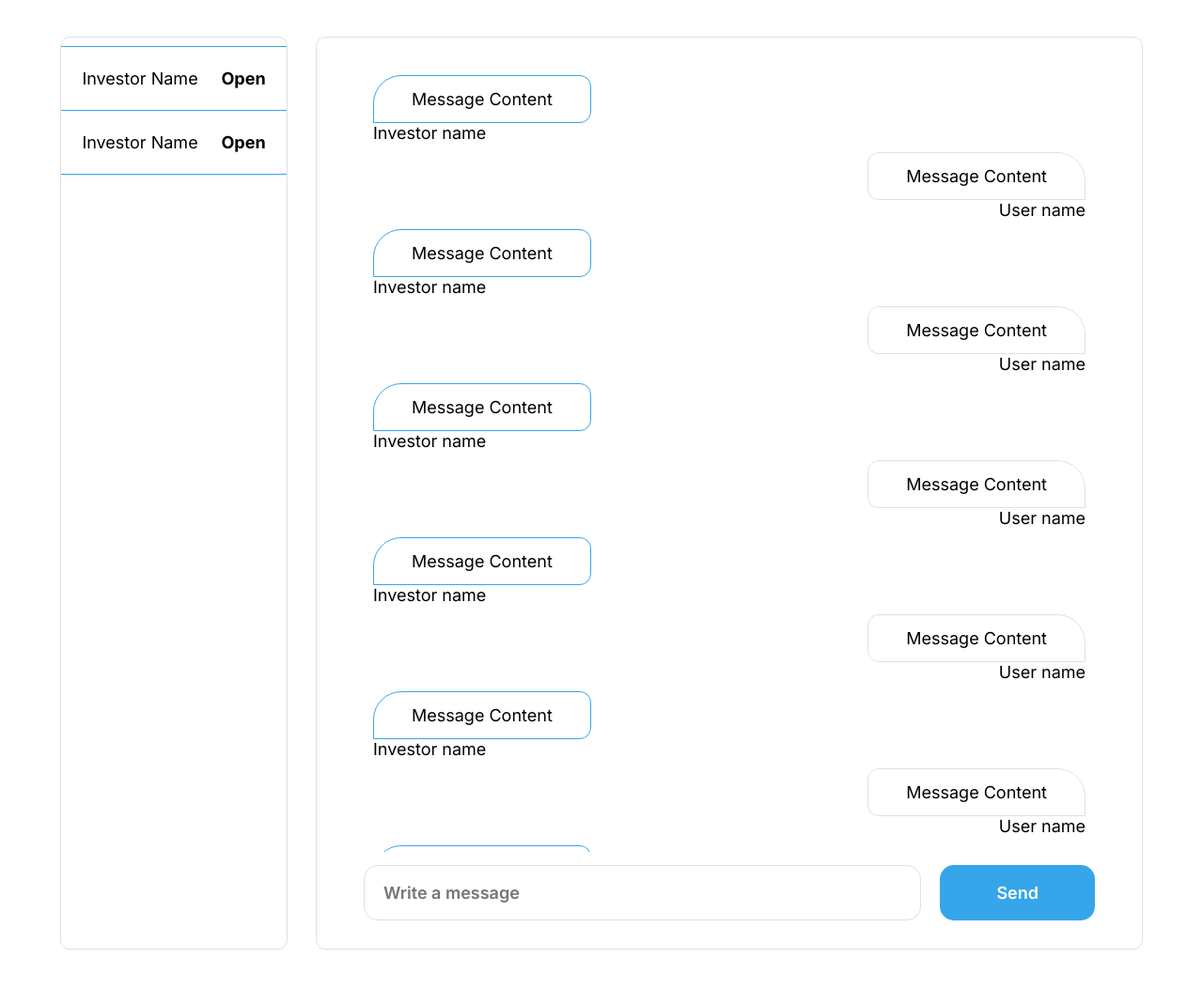
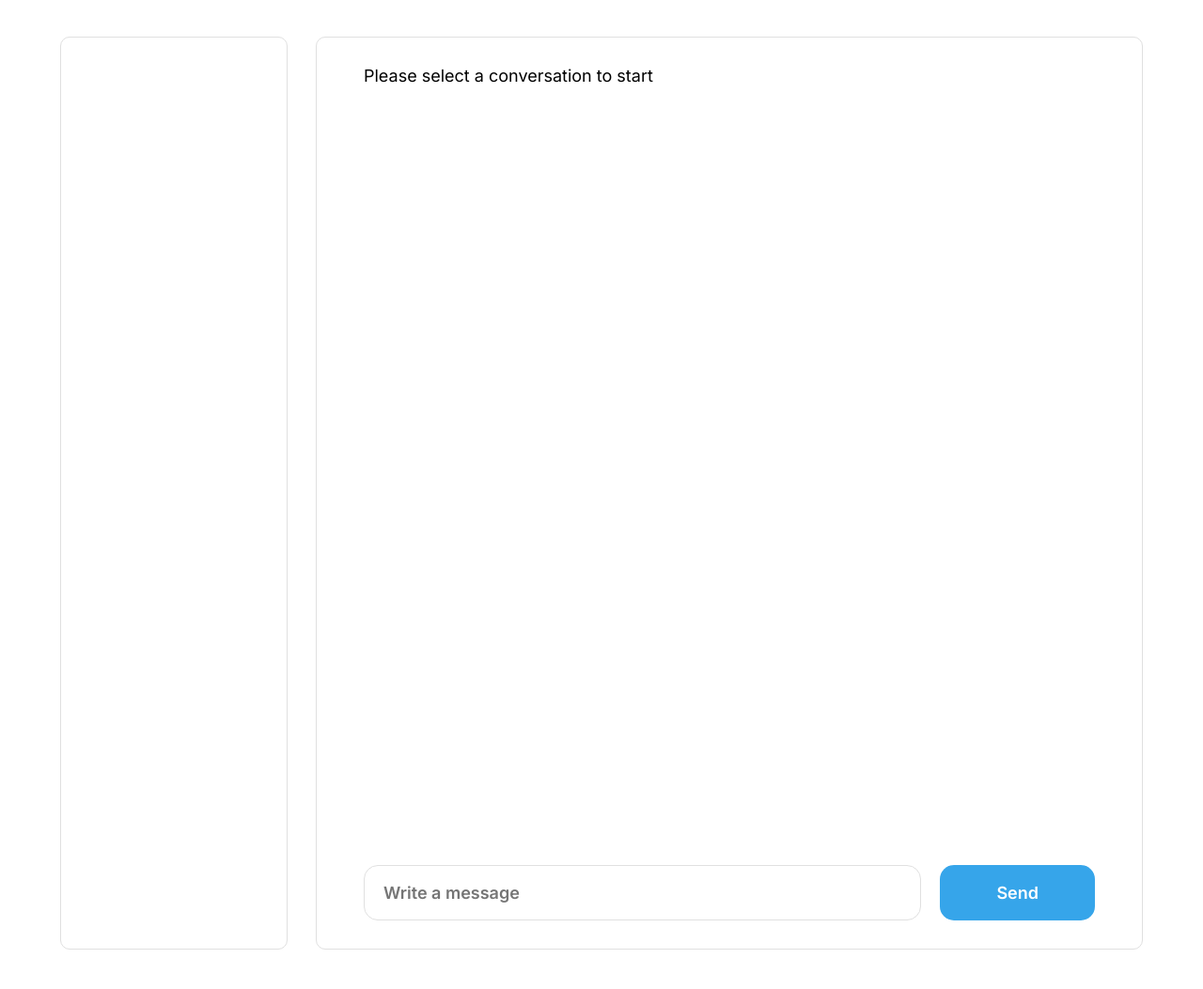
Before and after one commit to SamiAbar30/GoInvest, a Flask app: page /inbox in a window 1280 px wide. Shown: the part 95-1148 px from the top of the page at 94% size. Run offline with Flask 3, Linux system fonts and the light colour scheme; a user stored in the database is signed in.

Commit message:
implementing the messaging functionality

```diff
--- a/app.py
+++ b/app.py
@@ -79,6 +79,34 @@ class TagCategory(Base):
     name = Column(String, unique=True)
 
     tags = relationship("Tag", back_populates="category")
+
+class Conversation(Base):
+    __tablename__ = "conversations"
+    id = Column(Integer, primary_key=True)
+
+    user1_id = Column(Integer, ForeignKey("users.id"))
+    user2_id = Column(Integer, ForeignKey("users.id"))
+
+    user1 = relationship("User", foreign_keys=[user1_id])
+    user2 = relationship("User", foreign_keys=[user2_id])
+
+    messages = relationship("Message", back_populates="conversation", cascade="all, delete")
+
+
+class Message(Base):
+    __tablename__ = "messages"
+    id = Column(Integer, primary_key=True)
+
+    content = Column(String)
+    timestamp = Column(DateTime, default=datetime.utcnow)
+
+    sender_id = Column(Integer, ForeignKey("users.id"))
+    receiver_id = Column(Integer, ForeignKey("users.id"))
+    conversation_id = Column(Integer, ForeignKey("conversations.id"))
+
+    sender = relationship("User", foreign_keys=[sender_id])
+    receiver = relationship("User", foreign_keys=[receiver_id])
+    conversation = relationship("Conversation", back_populates="messages")
 
 def time_ago(date):
     if isinstance(date, str):
@@ -248,6 +276,78 @@ def dashboard():
     return render_template("home.html", user=current_user, posts=posts, pages="home")
 
 
+@app.route("/message/send/<int:receiver_id>", methods=["POST"])
+@login_required
+def create_conversation_and_send_message(receiver_id):
+    data = request.json
+    content = data.get("content", "").strip()
+
+    receiver = db.query(User).filter_by(id=receiver_id).first()
+    if not receiver:
+        return {"error": "Receiver not found"}, 404
+
+    conv = (
+        db.query(Conversation)
+        .filter(
+            ((Conversation.user1_id == current_user.id) & (Conversation.user2_id == receiver_id)) |
+            ((Conversation.user1_id == receiver_id) & (Conversation.user2_id == current_user.id))
+        )
+        .first()
+    )
+
+    if not conv:
+        conv = Conversation(user1_id=current_user.id, user2_id=receiver_id)
+        db.add(conv)
+        db.commit()
+
+    if content:
+        msg = Message(
+            content=content,
+            sender_id=current_user.id,
+            receiver_id=receiver_id,
+            conversation_id=conv.id
+        )
+        db.add(msg)
+        db.commit()
+
+    return {
+        "success": True,
+        "conversation_id": conv.id
+    }
+
+@app.route("/inbox")
+@login_required
+def inbox():
+    conv_id = request.args.get("conv_id", None)
+
+    conversations = db.query(Conversation).filter(
+        (Conversation.user1_id == current_user.id) |
+        (Conversation.user2_id == current_user.id)
+    ).all()
+
+    selected_conv = None
+    messages = []
+
+    if conv_id:
+        selected_conv = db.query(Conversation).filter_by(id=conv_id).first()
+
+        if selected_conv and current_user.id in [selected_conv.user1_id, selected_conv.user2_id]:
+            messages = (
+                db.query(Message)
+                .filter_by(conversation_id=conv_id)
+                .order_by(Message.timestamp.asc())
+                .all()
+            )
+
+    return render_template(
+        "inbox.html",
+        user=current_user,
+        pages="inbox",
+        conversations=conversations,
+        selected_conv=selected_conv,
+        messages=messages
+    )
+
 @app.route("/post/<int:post_id>")
 @login_required
 def view_post(post_id):
@@ -353,12 +453,6 @@ def my_posts():
 
     return render_template("home.html", posts=posts, user=current_user, pages="my_post")
 
-@app.route("/inbox")
-@login_required
-def inbox():
-
-    return render_template("inbox.html", user=current_user, pages="inbox")
-
 @app.route("/register", methods=["GET", "POST"])
 def register():
     if request.method == "POST":
--- a/static/style/inbox.css
+++ b/static/style/inbox.css
@@ -9,10 +9,11 @@
     max-width: 1200px;
     height: 80vh;
 }
-p {
+p, a, div {
     font-family: 'Inter';
     color: black;
     font-size: 18px;
+    text-decoration: none;
 }
 .inbox-messages {
     margin-left: 30px;
@@ -42,7 +43,7 @@ p {
 .contact-info {
     display: flex;
     flex-direction: row;
-    justify-content: space-around;
+    justify-content: space-between;
     align-items: center;
 }
 .contact-info-open {
@@ -82,7 +83,7 @@ p {
     width: 100%;
     align-self: center;
 }
-.send-message form {
+.send-message {
     width: 100%;
     display: flex;
     flex-direction: row;
--- a/static/style/view-post.css
+++ b/static/style/view-post.css
@@ -193,11 +193,13 @@
     align-items: center;
     width: 100%;
     margin-top: 25px;
+    flex-wrap: wrap;
 }
 .view-bottom-left {
     display: flex;
     align-items: center;
     justify-content: flex-start;
+    flex-wrap: wrap;
 }
 .view-first-btn, .view-second-btn, .view-third-btn {
     background-color: #FFBB00;
--- a/templates/inbox.html
+++ b/templates/inbox.html
@@ -13,141 +13,76 @@
     {{ header(user, pages=pages) }}
     <div class="view">
         <div class="inbox-contact">
-            <div class="contact">
+            {% for conv in conversations %}
+                {% set other = conv.user2 if conv.user1_id == user.id else conv.user1 %}
+                <div class="contact">
                 <div class="contact-info">
-                    <p class="contact-info-name">Investor Name</p>
-                    <p class="contact-info-open">Open</p>
+                    <p class="contact-info-name">{{ other.name }} {{ other.surname }}</p>
+                    <a class="contact-info-open" href="/inbox?conv_id={{ conv.id }}" >Open</a>
                 </div>
             </div>
-            <div class="contact">
-                <div class="contact-info">
-                    <p class="contact-info-name">Investor Name</p>
-                    <p class="contact-info-open">Open</p>
-                </div>
-            </div>
+            {% endfor %}
         </div>
         <div class="inbox-messages">
             <div class="messages">
-                <div class="message message-left">
-                    <div class="message-content">
-                        <p>Message Content</p>
+                {% if not selected_conv %}
+                    <div>
+                        Please select a conversation to start
                     </div>
-                    <div class="message-author">
-                        <p>Investor name</p>
-                    </div>
-                </div>
-                <div class="message message-right">
-                    <div class="message-content">
-                        <p>Message Content</p>
-                    </div>
-                    <div class="message-author">
-                        <p>User name</p>
-                    </div>
-                </div>
-                <div class="message message-left">
-                    <div class="message-content">
-                        <p>Message Content</p>
-                    </div>
-                    <div class="message-author">
-                        <p>Investor name</p>
-                    </div>
-                </div>
-                <div class="message message-right">
-                    <div class="message-content">
-                        <p>Message Content</p>
-                    </div>
-                    <div class="message-author">
-                        <p>User name</p>
-                    </div>
-                </div>
-                <div class="message message-left">
-                    <div class="message-content">
-                        <p>Message Content</p>
-                    </div>
-                    <div class="message-author">
-                        <p>Investor name</p>
-                    </div>
-                </div>
-                <div class="message message-right">
-                    <div class="message-content">
-                        <p>Message Content</p>
-                    </div>
-                    <div class="message-author">
-                        <p>User name</p>
-                    </div>
-                </div>
-                <div class="message message-left">
-                    <div class="message-content">
-                        <p>Message Content</p>
-                    </div>
-                    <div class="message-author">
-                        <p>Investor name</p>
-                    </div>
-                </div>
-                <div class="message message-right">
-                    <div class="message-content">
-                        <p>Message Content</p>
-                    </div>
-                    <div class="message-author">
-                        <p>User name</p>
-                    </div>
-                </div>
-                <div class="message message-left">
-                    <div class="message-content">
-                        <p>Message Content</p>
-                    </div>
-                    <div class="message-author">
-                        <p>Investor name</p>
-                    </div>
-                </div>
-                <div class="message message-right">
-                    <div class="message-content">
-                        <p>Message Content</p>
-                    </div>
-                    <div class="message-author">
-                        <p>User name</p>
-                    </div>
-                </div>
-                <div class="message message-left">
-                    <div class="message-content">
-                        <p>Message Content</p>
-                    </div>
-                    <div class="message-author">
-                        <p>Investor name</p>
-                    </div>
-                </div>
-                <div class="message message-right">
-                    <div class="message-content">
-                        <p>Message Content</p>
-                    </div>
-                    <div class="message-author">
-                        <p>User name</p>
-                    </div>
-                </div>
-                <div class="message message-left">
-                    <div class="message-content">
-                        <p>Message Contentsghdioghqpoghqpegh pshgpeqgh phgpeghp hpgggggggg gggggggg gggggggggggg ggggggggggg ggggggggggggg pdghpghpgh</p>
-                    </div>
-                    <div class="message-author">
-                        <p>Investor name</p>
-                    </div>
-                </div>
-                <div class="message message-right">
-                    <div class="message-content">
-                        <p>Message Content</p>
-                    </div>
-                    <div class="message-author">
-                        <p>User name</p>
-                    </div>
-                </div>
+                {% else %}
+
+                {% for m in messages %}
+                    {% set sender = m.sender %}
+
+                    {% if m.sender_id == user.id %}
+                        <div class="message message-right">
+                            <div class="message-content">
+                                <p>{{ m.content }}</p>
+                            </div>
+                            <div class="message-author">
+                                <p>{{ sender.name }} {{ sender.surname }}</p>
+                            </div>
+                        </div>
+                    {% else %}
+                        <div class="message message-left">
+                            <div class="message-content">
+                                <p>{{ m.content }}</p>
+                            </div>
+                            <div class="message-author">
+                                <p>{{ sender.name }} {{ sender.surname }}</p>
+                            </div>
+                        </div>
+                    {% endif %}
+                {% endfor %}
+                {% endif %}
             </div>
             <div class="send-message">
-                <form>
-                    <input type="text" placeholder="Write a message" required>
-                    <button type="submit">Send</button>
-                </form>
+                <input type="text" id="message_input" placeholder="Write a message" required>
+                <button onclick="sendMessage({{ selected_conv.id }}, {{ selected_conv.user2_id if selected_conv.user1_id == user.id else selected_conv.user1_id }})" type="submit">Send</button>
             </div>
         </div>
     </div>
+    <script>
+    function sendMessage(conversation_id, receiver_id) {
+        let content = document.getElementById("message_input").value.trim();
+        if (content) {
+            fetch(`/message/send/${receiver_id}`, {
+                method: "POST",
+                headers: { "Content-Type": "application/json" },
+                body: JSON.stringify({
+                    content: content
+                })
+            })
+            .then(res => res.json())
+            .then(data => {
+                if (data.success) {
+                    window.location.href = "/inbox?conv_id=" + conversation_id;
+                } else {
+                    alert("Error : " + data.error);
+                }
+            });
+        }
+    }
+    </script>
 </body>
 </html>
```
Also changed, not shown: templates/view-post.html (+20 -3 lines), database.db.
